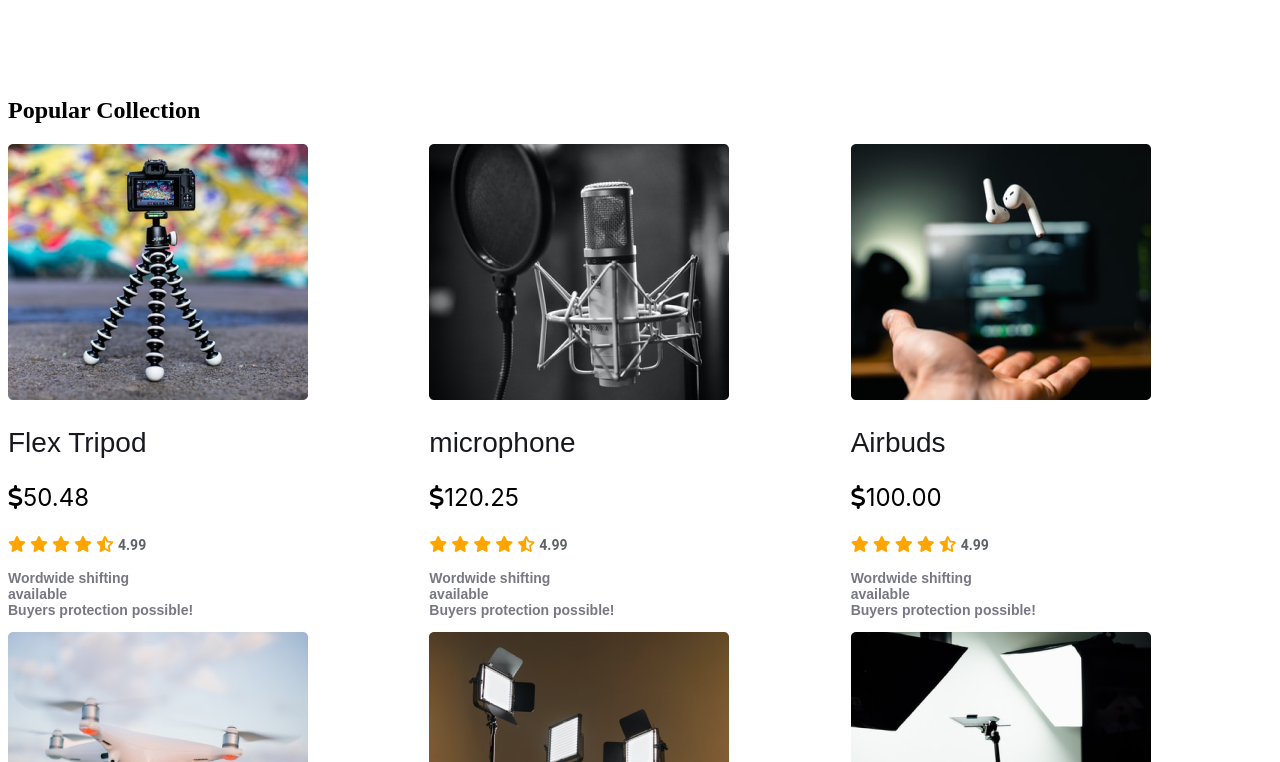
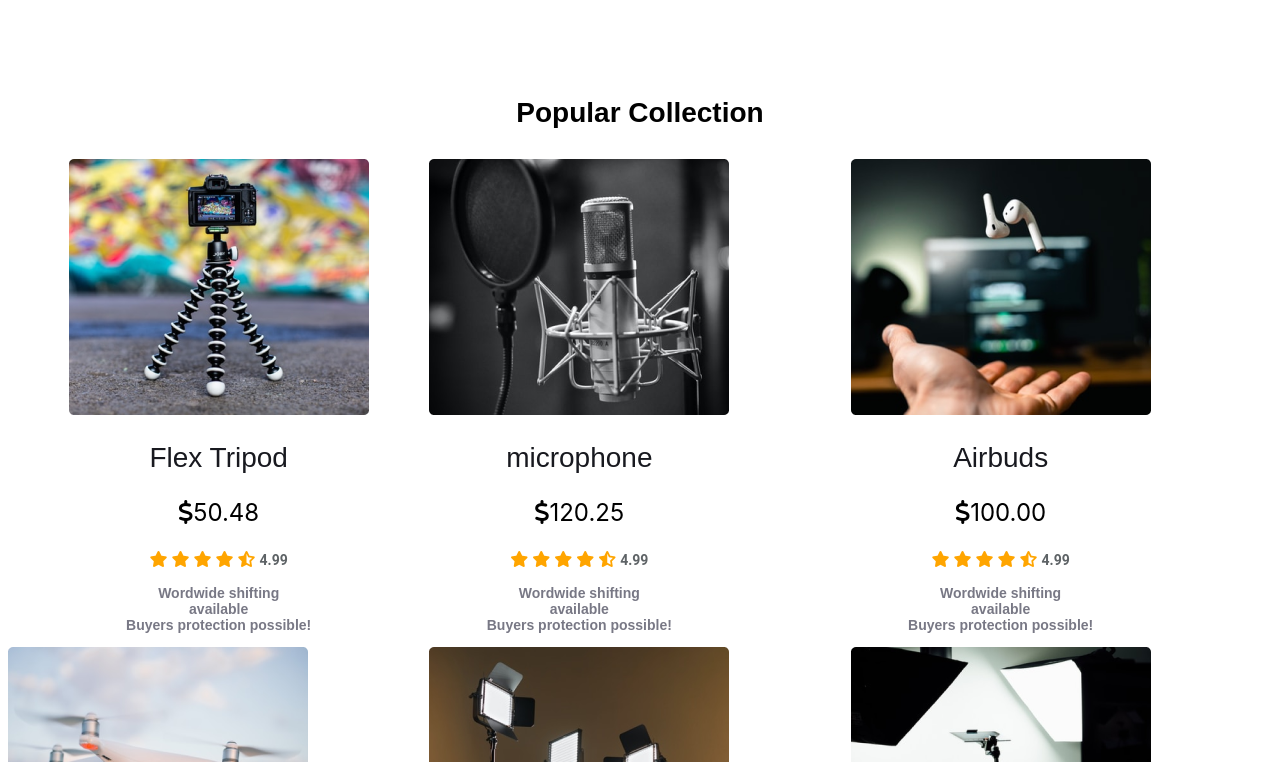
Before and after one commit to Emranhossainshuvo/influencer, a plain HTML site: page index.html in a window 1280 px wide. Shown: the part 998-1760 px from the top of the page. Drawn offline with Linux system fonts and the light colour scheme.

Commit message:
problem again

```diff
--- a/Styles/styles.css
+++ b/Styles/styles.css
@@ -84,6 +84,20 @@ header ul{
     margin-bottom: 100px;
     margin-top: 100px;
 }
+.section-header{
+    font-family: 'Inter', sans-serif;
+    font-family: 'Poppins', sans-serif;
+    font-weight: 600;
+    font-size: 28px;
+    text-align: center;
+    margin-bottom: 30px;
+
+}
+.item-container{
+    display: grid;
+    grid-template-columns: repeat(3, 2fr);
+    text-align: center;
+}
 .flex-tripod{
     font-family: 'Inter', sans-serif;
     font-family: 'Poppins', sans-serif;
@@ -117,8 +131,3 @@ header ul{
     font-size: 14px;
     color: #5E6366;
 }
-.item-container{
-    display: grid;
-    grid-template-columns: repeat(3, 1fr);
-    justify-content: center;
-}
```
